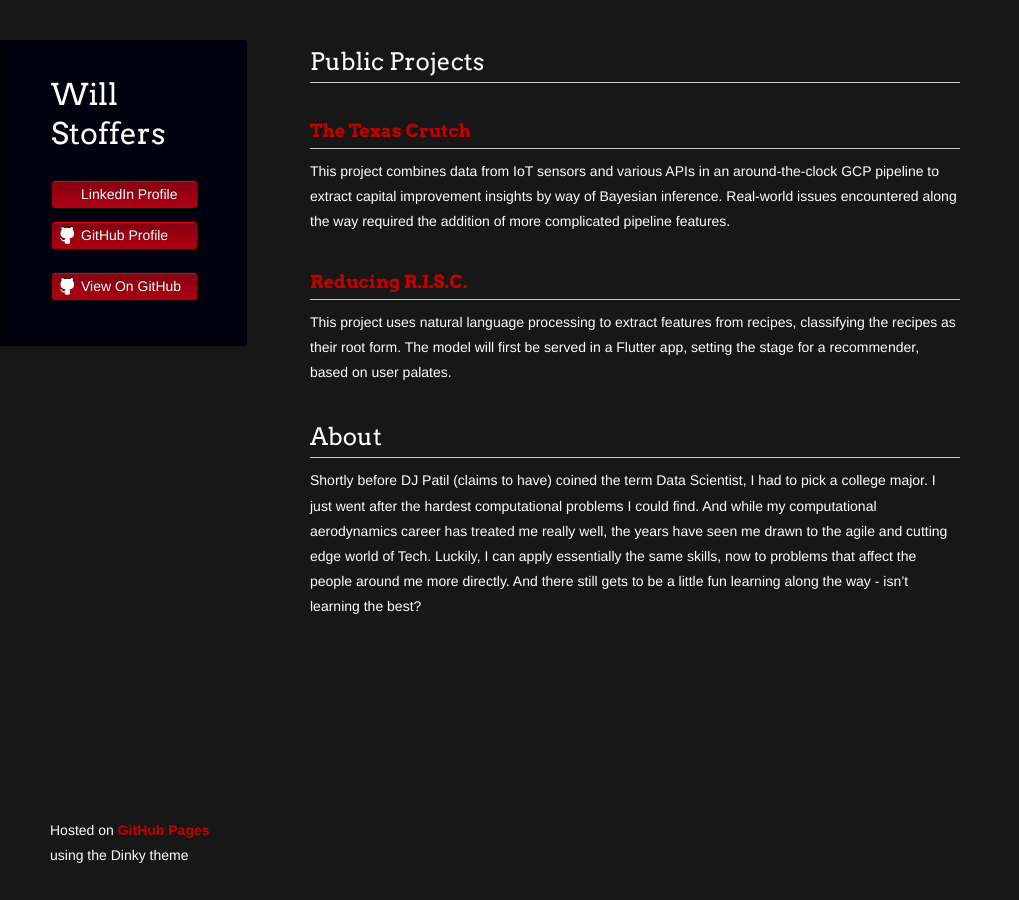
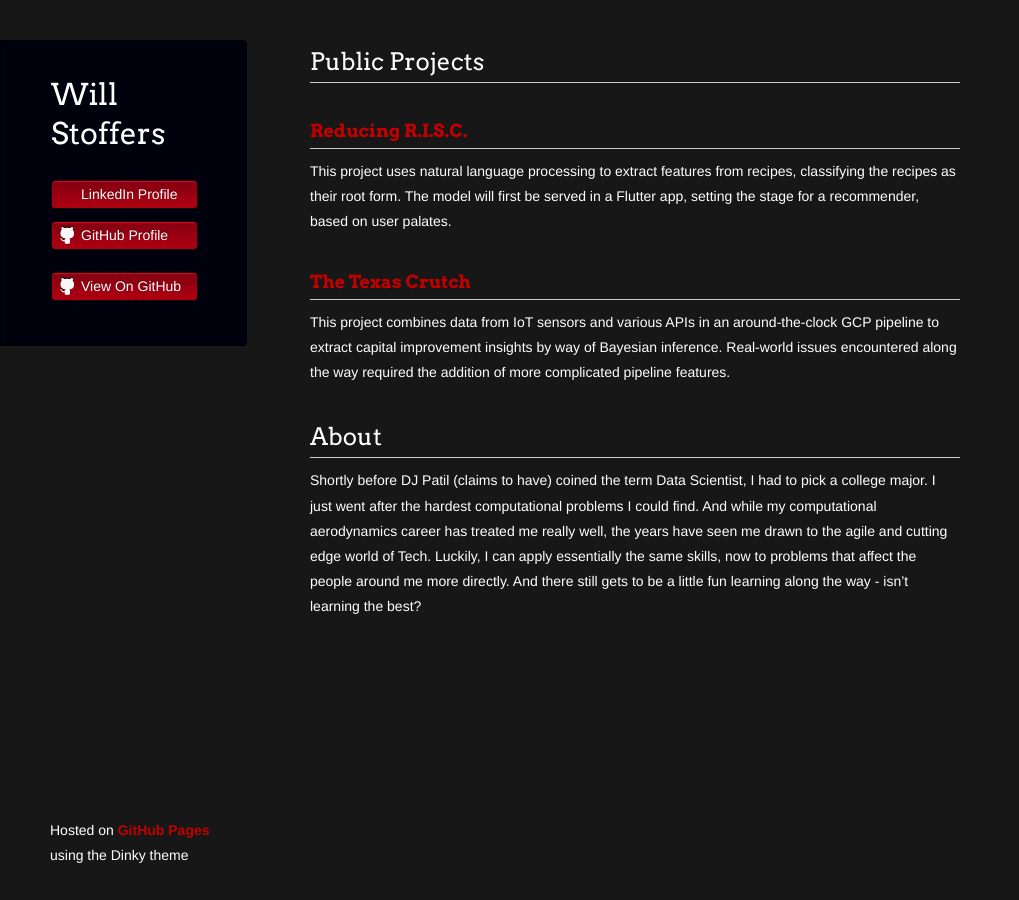
Before and after one commit to wstoffers/wstoffers.github.io, a Jekyll site: the page built from index.md, in a window 1280 px wide. Shown: the whole page, without its empty margins (0-1019 px from the left). Built offline with Jekyll 4.4.1, drawn with Linux system fonts in a browser that asks for light colours; our own code applies the rules of GitHub Pages for plain Markdown files; a script that is not in the unit is left out; the repository's description, which GitHub fills in, is left out.

```diff
--- a/index.md
+++ b/index.md
@@ -25,11 +25,11 @@ title: Will Stoffers
 </div>
 -->
 
+### [Reducing R.I.S.C.](https://wstoffers.github.io/codex/)
+This project uses natural language processing to extract features from recipes, classifying the recipes as their root form. The model will first be served in a Flutter app, setting the stage for a recommender, based on user palates.
+
 ### [The Texas Crutch](https://wstoffers.github.io/owlbearBbq/)
 This project combines data from IoT sensors and various APIs in an around-the-clock GCP pipeline to extract capital improvement insights by way of Bayesian inference. Real-world issues encountered along the way required the addition of more complicated pipeline features.
-
-### [Reducing R.I.S.C.](https://wstoffers.github.io/codex/)
-This project uses natural language processing to extract features from recipes, classifying the recipes as their root form. The model will first be served in a Flutter app, setting the stage for a recommender, based on user palates.
 
 ## About
 
```
